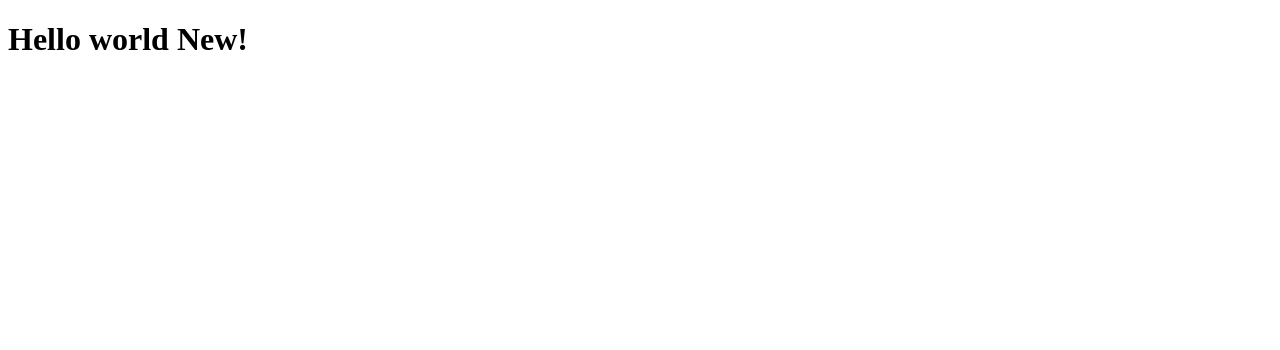
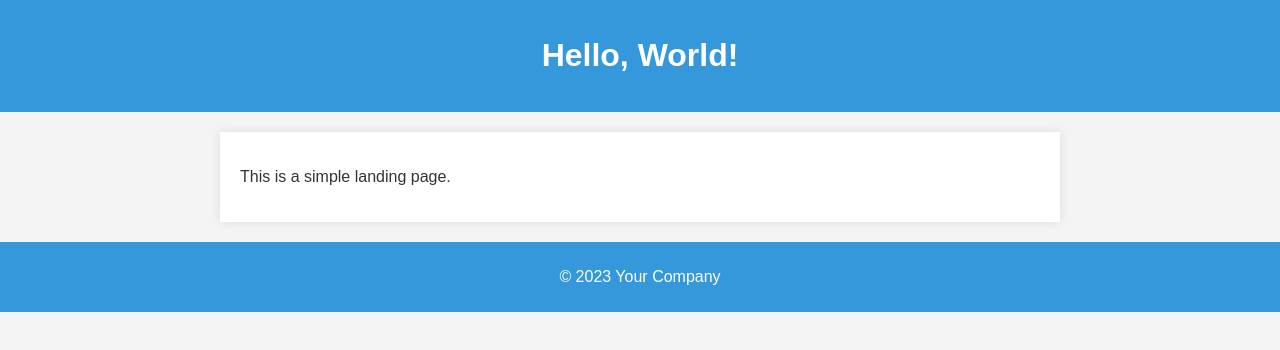
Before and after one commit to Manish-N-G/js-static-helloworld, a plain HTML site: page index.html in a window 1280 px wide. Drawn offline with Linux system fonts and the light colour scheme.

Commit message:
styles and script file added

```diff
--- a/index.html
+++ b/index.html
@@ -1,9 +1,24 @@
 <!DOCTYPE html>
-<html>
+<html lang="en">
     <head>
         <meta charset="UTF-8">
+        <meta name="viewport" content="width=device-width, initial-scale=1.0">
+        <link rel="stylesheet" href="styles.css">
+        <title>Hello World landing page!</title>
     </head>
     <body>
-        <h1>Hello world New!</h1>
+        <header>
+            <h1>Hello, World!</h1>
+        </header>
+
+        <main>
+            <p>This is a simple landing page.</p>
+        </main>
+
+        <footer>
+            <p>© 2023 Your Company</p>
+        </footer>
+
+        <script src="script.js"></script>
     </body>
 </html>
--- /dev/null
+++ b/script.js
@@ -0,0 +1,4 @@
+document.addEventListener('DOMContentLoaded', function() {
+    // Your JavaScript code goes here
+    console.log('Hello from script.js!');
+});
--- /dev/null
+++ b/styles.css
@@ -0,0 +1,29 @@
+body {
+    font-family: 'Arial', sans-serif;
+    margin: 0;
+    padding: 0;
+    background-color: #f4f4f4;
+    color: #333;
+}
+
+header {
+    background-color: #3498db;
+    color: #fff;
+    text-align: center;
+    padding: 1em 0;
+}
+
+main {
+    max-width: 800px;
+    margin: 20px auto;
+    padding: 20px;
+    background-color: #fff;
+    box-shadow: 0 0 10px rgba(0, 0, 0, 0.1);
+}
+
+footer {
+    text-align: center;
+    padding: 10px;
+    background-color: #3498db;
+    color: #fff;
+}
```
